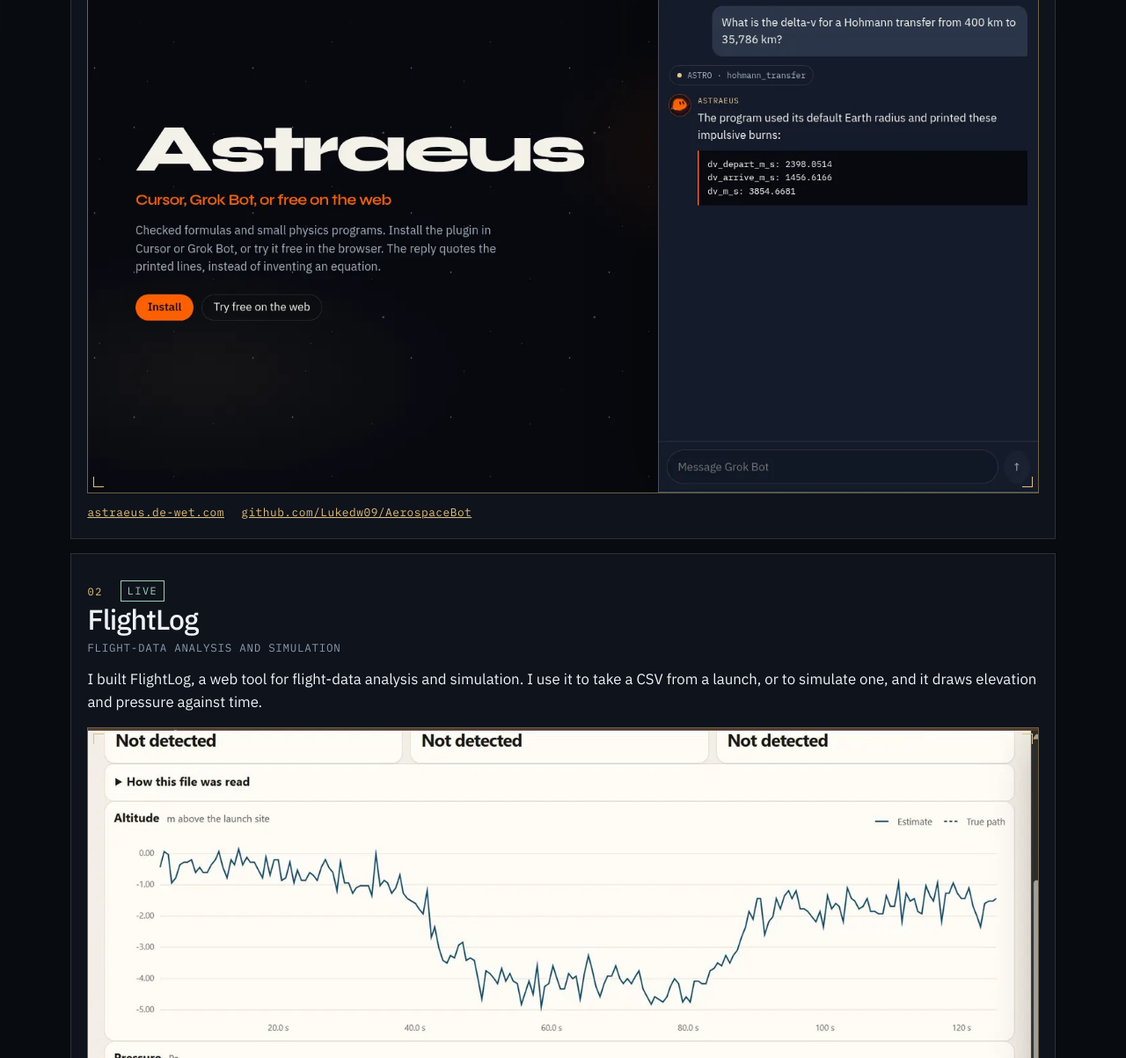
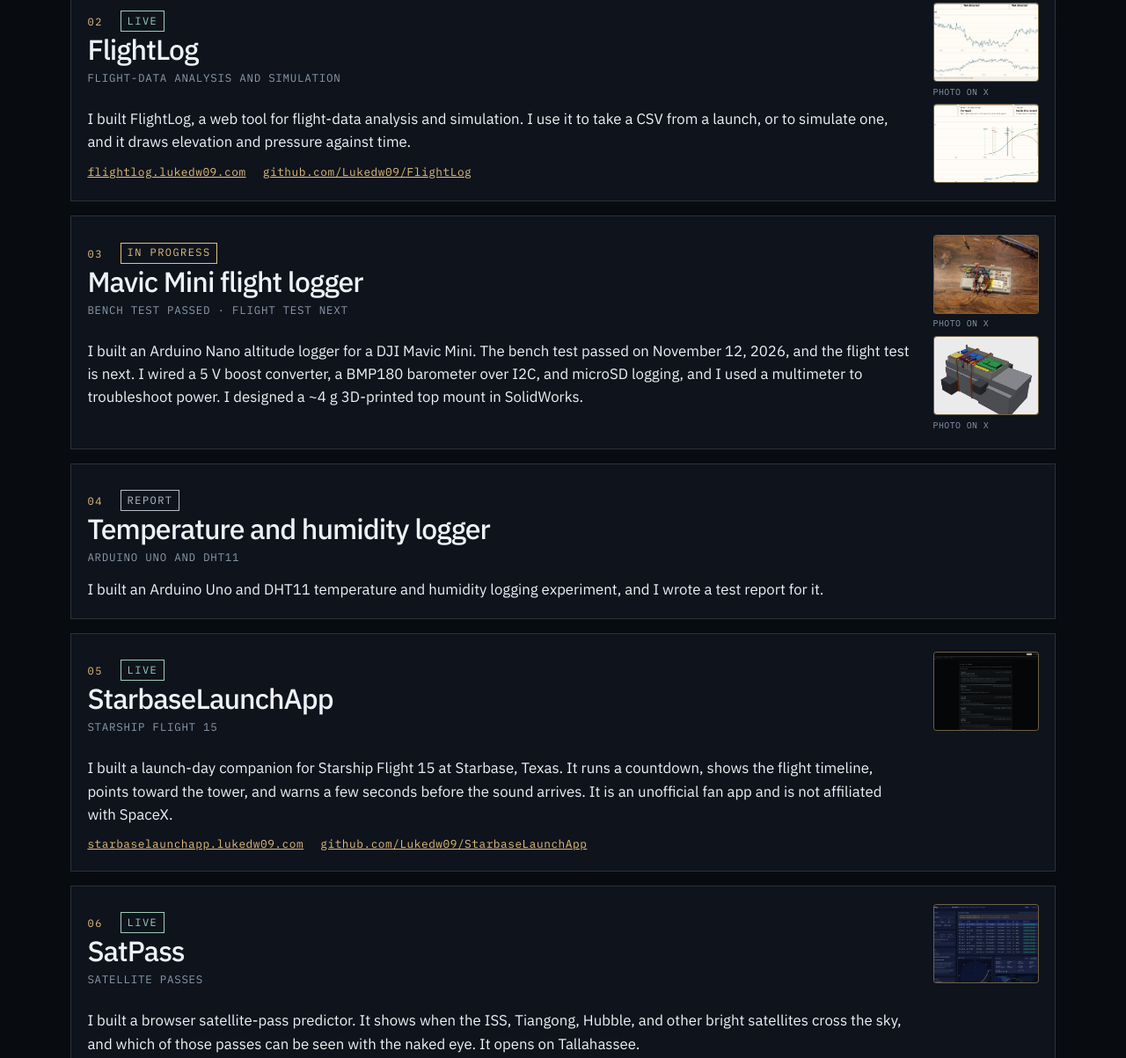
Before and after one commit to Lukedw09/lukedw09.com, a plain HTML site: page projects/index.html in a window 1280 px wide. Shown: the part 621-1824 px from the top of the page at 88% size. Drawn offline with Linux system fonts and the light colour scheme.

Commit message:
Shrink project images to side thumbnails.
Keep the pictures on the Projects page, but show them as small 4:3 frames beside the text on a wide screen and in a short row under the title on a phone. Clicking one still opens the full image.

Co-authored-by: Luke de Wet <Lukedw09@users.noreply.github.com>

```diff
--- a/css/site.css
+++ b/css/site.css
@@ -476,27 +476,34 @@ figcaption {
 }
 
 .project-shots {
-  display: grid;
-  gap: 0.85rem;
-  margin: 1rem 0 0;
+  display: flex;
+  flex-flow: row wrap;
+  align-items: flex-start;
+  gap: 0.45rem 0.55rem;
+  width: max-content;
+  max-width: 100%;
+  margin: 0.75rem 0 0;
 }
 
 .shot-figure {
   margin: 0;
+  width: 7.5rem;
 }
 
 .shot {
   display: block;
   position: relative;
-  width: 100%;
+  width: 7.5rem;
+  aspect-ratio: 4 / 3;
   margin: 0;
   padding: 0;
+  overflow: hidden;
   border: 1px solid var(--line-strong);
+  border-radius: 4px;
   background: #0c1219;
   color: inherit;
   font: inherit;
   cursor: zoom-in;
-  text-align: left;
 }
 
 .shot:hover {
@@ -504,14 +511,34 @@ figcaption {
 }
 
 .shot img {
+  position: absolute;
+  inset: 0;
   display: block;
   width: 100%;
-  height: auto;
+  height: 100%;
+  max-width: none;
+  object-fit: cover;
+}
+
+.shot-zoom {
+  position: absolute;
+  width: 1px;
+  height: 1px;
+  padding: 0;
+  margin: -1px;
+  overflow: hidden;
+  clip: rect(0, 0, 0, 0);
+  white-space: nowrap;
+  border: 0;
 }
 
 .shot-figure figcaption {
-  justify-content: flex-start;
-  margin-top: 0.4rem;
+  display: block;
+  width: 7.5rem;
+  margin-top: 0.28rem;
+  font-size: 0.62rem;
+  letter-spacing: 0.04em;
+  line-height: 1.35;
 }
 
 .shot-figure figcaption a {
@@ -550,6 +577,7 @@ figcaption {
   max-width: 100%;
   max-height: calc(100vh - 5.5rem);
   height: auto;
+  object-fit: contain;
   margin: 0 auto;
 }
 
@@ -831,20 +859,23 @@ meter::-moz-meter-bar {
     align-items: end;
   }
 
-  .project-shots-2 {
-    grid-template-columns: 1fr 1fr;
-    grid-template-rows: auto auto;
+  .project:has(.project-shots) {
+    display: grid;
+    grid-template-columns: minmax(0, 1fr) 7.5rem;
+    column-gap: 1.4rem;
     align-items: start;
   }
 
-  .project-shots-2 .shot-figure {
-    display: grid;
-    grid-template-rows: subgrid;
-    grid-row: span 2;
+  .project:has(.project-shots) > :not(.project-shots) {
+    grid-column: 1;
   }
 
-  .project-shots-2 .shot {
+  .project:has(.project-shots) > .project-shots {
+    grid-column: 2;
+    grid-row: 1 / span 8;
     align-self: start;
+    flex-direction: column;
+    margin-top: 0.15rem;
   }
 }
 
--- a/projects/index.html
+++ b/projects/index.html
@@ -45,6 +45,12 @@
           <p class="kicker">01 <span class="status status-live">Live</span></p>
           <h2>Astraeus</h2>
           <p class="aka">Aerospace engineering assistant</p>
+          <div class="project-shots">
+            <button type="button" class="shot" aria-haspopup="dialog">
+              <img src="/assets/projects/astraeus-1.webp" width="1440" height="900" alt="Astraeus web chat answering a Hohmann transfer question with the printed delta-v lines from the checked program." loading="lazy" decoding="async">
+              <span class="shot-zoom">Enlarge</span>
+            </button>
+          </div>
           <p>I built Astraeus, an AI aerospace engineering assistant that runs checked calculation programs. The public source is on GitHub, and I run the same assistant on the web at astraeus.de-wet.com.</p>
           <ul class="calcs">
             <li>Hohmann transfers</li>
@@ -55,15 +61,6 @@
             <li>Standard atmosphere</li>
             <li>V–n diagrams</li>
           </ul>
-          <div class="project-shots">
-            <button type="button" class="shot" aria-haspopup="dialog">
-              <img src="/assets/projects/astraeus-1.webp" width="1440" height="900" alt="Astraeus web chat answering a Hohmann transfer question with the printed delta-v lines from the checked program." loading="lazy" decoding="async">
-              <span class="corner corner-tl" aria-hidden="true"></span>
-              <span class="corner corner-tr" aria-hidden="true"></span>
-              <span class="corner corner-bl" aria-hidden="true"></span>
-              <span class="corner corner-br" aria-hidden="true"></span>
-            </button>
-          </div>
           <p class="link-row">
             <a href="https://astraeus.de-wet.com">astraeus.de-wet.com</a>
             <a href="https://github.com/Lukedw09/AerospaceBot">github.com/Lukedw09/AerospaceBot</a>
@@ -74,28 +71,22 @@
           <p class="kicker">02 <span class="status status-live">Live</span></p>
           <h2>FlightLog</h2>
           <p class="aka">Flight-data analysis and simulation</p>
-          <p>I built FlightLog, a web tool for flight-data analysis and simulation. I use it to take a CSV from a launch, or to simulate one, and it draws elevation and pressure against time.</p>
           <div class="project-shots">
             <figure class="shot-figure">
               <button type="button" class="shot" aria-haspopup="dialog">
                 <img src="/assets/projects/flightlog-1.webp" width="1400" height="730" alt="FlightLog charts of altitude and pressure against time from an Arduino CSV recorded while walking down a hill." loading="lazy" decoding="async">
-                <span class="corner corner-tl" aria-hidden="true"></span>
-                <span class="corner corner-tr" aria-hidden="true"></span>
-                <span class="corner corner-bl" aria-hidden="true"></span>
-                <span class="corner corner-br" aria-hidden="true"></span>
+                <span class="shot-zoom">Enlarge</span>
               </button>
               <figcaption><a href="https://x.com/i/status/2119782583668248933">Photo on X</a></figcaption>
             </figure>
             <figure class="shot-figure">
               <button type="button" class="shot" aria-haspopup="dialog">
                 <img src="/assets/projects/flightlog-3.webp" width="1440" height="656" alt="FlightLog analyzing a practice webcast file, with altitude and speed charts and mission markers." loading="lazy" decoding="async">
-                <span class="corner corner-tl" aria-hidden="true"></span>
-                <span class="corner corner-tr" aria-hidden="true"></span>
-                <span class="corner corner-bl" aria-hidden="true"></span>
-                <span class="corner corner-br" aria-hidden="true"></span>
+                <span class="shot-zoom">Enlarge</span>
               </button>
             </figure>
           </div>
+          <p>I built FlightLog, a web tool for flight-data analysis and simulation. I use it to take a CSV from a launch, or to simulate one, and it draws elevation and pressure against time.</p>
           <p class="link-row">
             <a href="https://flightlog.lukedw09.com">flightlog.lukedw09.com</a>
             <a href="https://github.com/Lukedw09/FlightLog">github.com/Lukedw09/FlightLog</a>
@@ -106,29 +97,23 @@
           <p class="kicker">03 <span class="status status-work">In progress</span></p>
           <h2>Mavic Mini flight logger</h2>
           <p class="aka">Bench test passed · flight test next</p>
-          <p>I built an Arduino Nano altitude logger for a DJI Mavic Mini. The bench test passed on November 12, 2026, and the flight test is next. I wired a 5 V boost converter, a BMP180 barometer over I2C, and microSD logging, and I used a multimeter to troubleshoot power. I designed a ~4 g 3D-printed top mount in SolidWorks.</p>
-          <div class="project-shots project-shots-2">
+          <div class="project-shots">
             <figure class="shot-figure">
               <button type="button" class="shot" aria-haspopup="dialog">
                 <img src="/assets/projects/mavic-1.webp" width="1100" height="828" alt="Wiring being soldered into the 3D-printed drone mount, powering the Arduino Nano with a voltage booster." loading="lazy" decoding="async">
-                <span class="corner corner-tl" aria-hidden="true"></span>
-                <span class="corner corner-tr" aria-hidden="true"></span>
-                <span class="corner corner-bl" aria-hidden="true"></span>
-                <span class="corner corner-br" aria-hidden="true"></span>
+                <span class="shot-zoom">Enlarge</span>
               </button>
               <figcaption><a href="https://x.com/i/status/2123420194953420801">Photo on X</a></figcaption>
             </figure>
             <figure class="shot-figure">
               <button type="button" class="shot" aria-haspopup="dialog">
                 <img src="/assets/projects/mavic-2.webp" width="962" height="642" alt="CAD render of the logger mount with electronics and straps for the Mavic Mini." loading="lazy" decoding="async">
-                <span class="corner corner-tl" aria-hidden="true"></span>
-                <span class="corner corner-tr" aria-hidden="true"></span>
-                <span class="corner corner-bl" aria-hidden="true"></span>
-                <span class="corner corner-br" aria-hidden="true"></span>
+                <span class="shot-zoom">Enlarge</span>
               </button>
               <figcaption><a href="https://x.com/i/status/2122730471482360238">Photo on X</a></figcaption>
             </figure>
           </div>
+          <p>I built an Arduino Nano altitude logger for a DJI Mavic Mini. The bench test passed on November 12, 2026, and the flight test is next. I wired a 5 V boost converter, a BMP180 barometer over I2C, and microSD logging, and I used a multimeter to troubleshoot power. I designed a ~4 g 3D-printed top mount in SolidWorks.</p>
         </article>
 
         <article class="project" id="dht11">
@@ -142,16 +127,13 @@
           <p class="kicker">05 <span class="status status-live">Live</span></p>
           <h2>StarbaseLaunchApp</h2>
           <p class="aka">Starship Flight 15</p>
-          <p>I built a launch-day companion for Starship Flight 15 at Starbase, Texas. It runs a countdown, shows the flight timeline, points toward the tower, and warns a few seconds before the sound arrives. It is an unofficial fan app and is not affiliated with SpaceX.</p>
           <div class="project-shots">
             <button type="button" class="shot" aria-haspopup="dialog">
               <img src="/assets/projects/starbaselaunchapp-1.webp" width="1440" height="900" alt="StarbaseLaunchApp flight history listing Flight 15 with the Ship 42 catch and earlier flights." loading="lazy" decoding="async">
-              <span class="corner corner-tl" aria-hidden="true"></span>
-              <span class="corner corner-tr" aria-hidden="true"></span>
-              <span class="corner corner-bl" aria-hidden="true"></span>
-              <span class="corner corner-br" aria-hidden="true"></span>
+              <span class="shot-zoom">Enlarge</span>
             </button>
           </div>
+          <p>I built a launch-day companion for Starship Flight 15 at Starbase, Texas. It runs a countdown, shows the flight timeline, points toward the tower, and warns a few seconds before the sound arrives. It is an unofficial fan app and is not affiliated with SpaceX.</p>
           <p class="link-row">
             <a href="https://starbaselaunchapp.lukedw09.com/">starbaselaunchapp.lukedw09.com</a>
             <a href="https://github.com/Lukedw09/StarbaseLaunchApp">github.com/Lukedw09/StarbaseLaunchApp</a>
@@ -162,16 +144,13 @@
           <p class="kicker">06 <span class="status status-live">Live</span></p>
           <h2>SatPass</h2>
           <p class="aka">Satellite passes</p>
-          <p>I built a browser satellite-pass predictor. It shows when the ISS, Tiangong, Hubble, and other bright satellites cross the sky, and which of those passes can be seen with the naked eye. It opens on Tallahassee.</p>
           <div class="project-shots">
             <button type="button" class="shot" aria-haspopup="dialog">
               <img src="/assets/projects/satpass-1.webp" width="1440" height="1000" alt="SatPass listing upcoming visible ISS, Tiangong and Hubble passes with a sky chart and live position." loading="lazy" decoding="async">
-              <span class="corner corner-tl" aria-hidden="true"></span>
-              <span class="corner corner-tr" aria-hidden="true"></span>
-              <span class="corner corner-bl" aria-hidden="true"></span>
-              <span class="corner corner-br" aria-hidden="true"></span>
+              <span class="shot-zoom">Enlarge</span>
             </button>
           </div>
+          <p>I built a browser satellite-pass predictor. It shows when the ISS, Tiangong, Hubble, and other bright satellites cross the sky, and which of those passes can be seen with the naked eye. It opens on Tallahassee.</p>
           <p class="link-row">
             <a href="https://satpass.lukedw09.com/">satpass.lukedw09.com</a>
             <a href="https://github.com/Lukedw09/satpass">github.com/Lukedw09/satpass</a>
```
